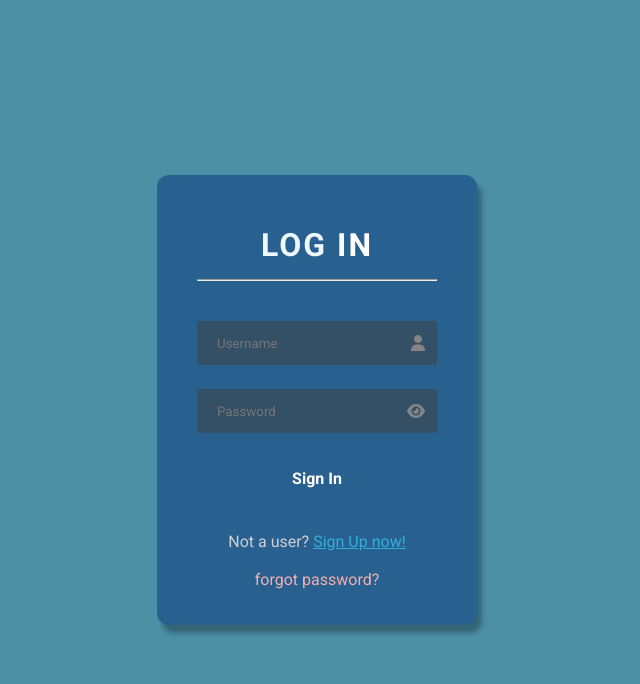
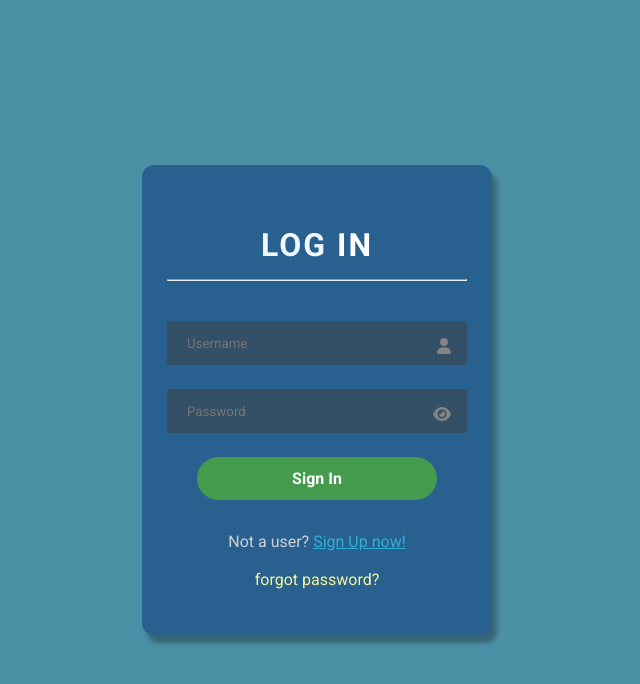
Before and after one commit to Sabrina-Sumona/Inventory-Management-Project, a PHP site: page /login.php in a window 1280 px wide. Shown: the top 684 px of the page, without its empty margins (323-963 px from the left). Run offline with PHP 8.4, Linux system fonts and the light colour scheme; some libraries are stand-ins or nearby versions.

Commit message:
MVC pattern added

```diff
--- a/css/login.css
+++ b/css/login.css
@@ -21,9 +21,9 @@ body {
     justify-content: center;
     align-items: center;
     align-content: center;
-    width: 320px;
-    height: 450px;
-    padding: 24px;
+    width: 350px;
+    height: 470px;
+    padding: 30px;
     border-radius: 12px;
     box-shadow: 5px 8px 5px rgba(0, 0, 0, 0.3);
 }
@@ -54,7 +54,7 @@ body {
     position: absolute;
     right: 4px;
     top: 5px;
-    padding: 9px 8px;
+    padding: 12px;
     color: #848484;
     transition: 0.3s;
 }
@@ -67,7 +67,7 @@ body {
     position: absolute;
     right: 4px;
     top: 5px;
-    padding: 9px 8px;
+    padding: 12px;
     color: #848484;
     transition: 0.3s;
 }
@@ -75,7 +75,7 @@ body {
 .login-input {
     color: white;
     border-radius: 2px;
-    width: 240px;
+    width: 300px;
     height: 44px;
     border: none;
     padding: 15px 20px;
@@ -98,7 +98,7 @@ body {
     width: 240px;
     border-radius: 44px;
     padding: 12px;
-    background-color: #286090;
+    background-color:#459C4E;
     color: white;
     border: none;
     cursor: pointer;
@@ -115,7 +115,7 @@ span {
 }
 
 .f-pass a {
-    color: #f5aeae;
+    color: #f7f597;
     text-decoration: none;
 }
 
--- a/index.php
+++ b/view/index.php
@@ -8,7 +8,7 @@
         <script src="https://ajax.googleapis.com/ajax/libs/jquery/3.5.1/jquery.min.js"></script>
 
         <script src="https://maxcdn.bootstrapcdn.com/bootstrap/3.4.1/js/bootstrap.min.js"></script>
-        <link type="text/css" rel="stylesheet" href="css/style.css">
+        <link type="text/css" rel="stylesheet" href="../css/style.css">
     </head>
 
     <body scroll="no">
@@ -31,7 +31,7 @@
         </div>
         <br>
         <div class="img">
-            <img src="img/welcome.jpg" alt="welcome">
+            <img src="../img/welcome.jpg" alt="welcome">
         </div>
     </body>
 
--- a/login.php
+++ b/view/login.php
@@ -1,5 +1,5 @@
 <?php
-    include "authentication/connection.php";
+    include "../controller/connection.php";
     $conn= connect();
     $m= '';
     if(isset($_POST['submit'])){
@@ -9,7 +9,7 @@
         $res= $conn->query($sql);
 
         if(mysqli_num_rows($res)==1){
-            header('Location: dashboard.php');
+            header('Location: ../model/dashboard.php');
         }
         else{
             $m= 'User name or password is not matched!';
@@ -18,7 +18,7 @@
 ?>
 <html>
     <head>
-        <link type="text/css" rel="stylesheet" href="css/login.css">
+        <link type="text/css" rel="stylesheet" href="../css/login.css">
     </head>
     <body>
         <div class="logo">
@@ -37,11 +37,11 @@
                             ?>
                         </p>
                         <div class="user-input">
-                            <input name="uname" type="text" class="login-input" placeholder="Username" id="name" required>
+                            <input name="uname" type="text" class="login-input" placeholder="Username" id="name" required/>
                             <i class="fas fa-user"></i>
                         </div>
                         <div class="pass-input">
-                            <input name="password" type="password" class="login-input" placeholder="Password" id="my-password" required>
+                            <input name="password" type="password" class="login-input" placeholder="Password" id="my-password" required/ >
                             <span class="eye" onclick="myFunction()">
                               <i id="hide-1" class="fas fa-eye-slash"></i>
                               <i id="hide-2" class="fas fa-eye"></i>
--- a/registration.php
+++ b/view/registration.php
@@ -1,5 +1,5 @@
 <?php
-    include 'authentication/connection.php';
+    include '../controller/connection.php';
     $conn= connect();
     // closeConnect($conn);
     // m is the message
@@ -35,7 +35,7 @@
         <script src="https://ajax.googleapis.com/ajax/libs/jquery/3.5.1/jquery.min.js"></script>
 
         <script src="https://maxcdn.bootstrapcdn.com/bootstrap/3.4.1/js/bootstrap.min.js"></script>
-        <link type="text/css" rel="stylesheet" href="css/registration.css">
+        <link type="text/css" rel="stylesheet" href="../css/registration.css">
     </head>
 
 
```
Also changed, not shown: controller/connection.php (renamed from authentication/connection.php), model/dashboard.php (renamed from dashboard.php), model/navigation.php (added).
